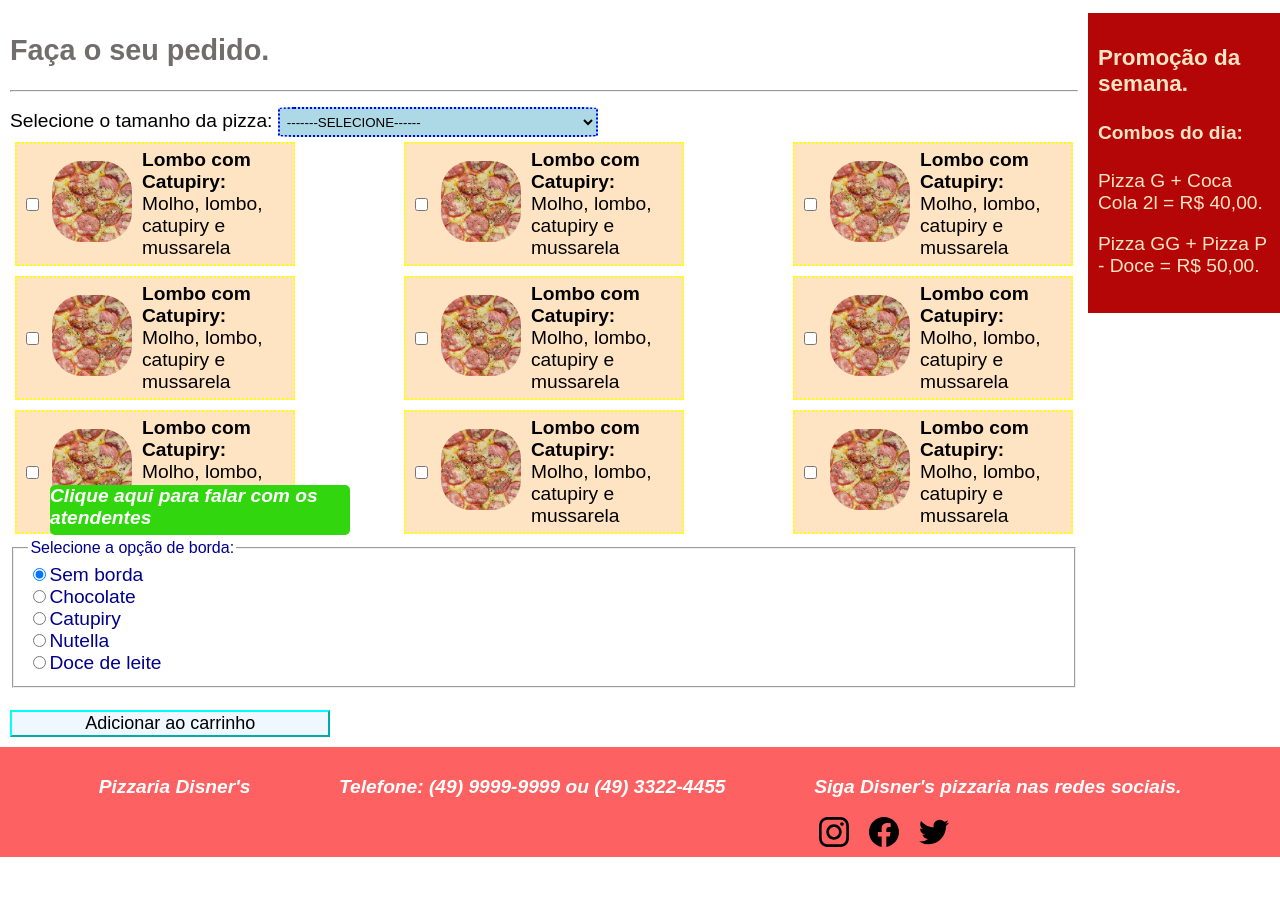
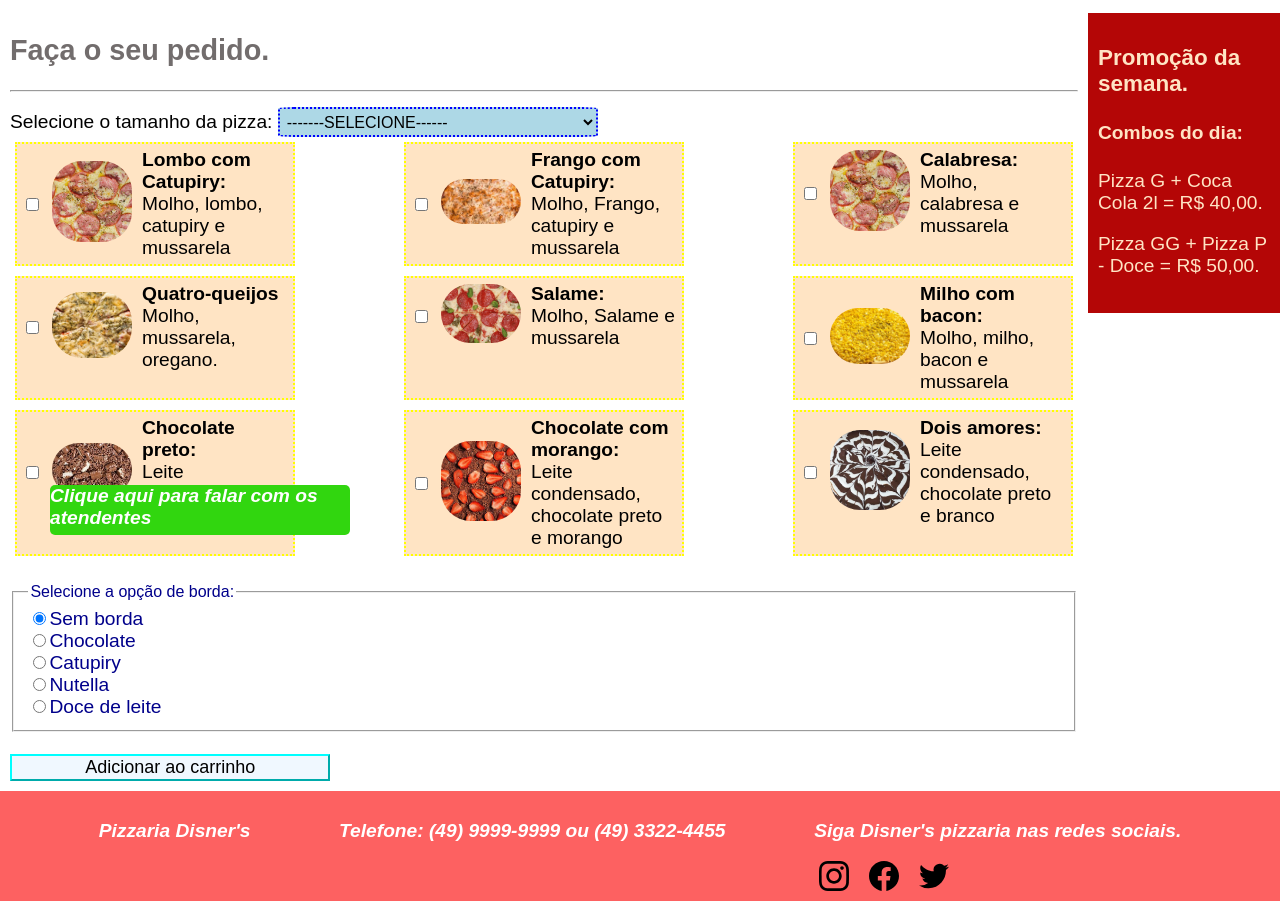
Before and after one commit to Brunadisner/prog2-Exercicios, a PHP site: page /pedido.html in a window 1280 px wide. Shown: the part 260-1161 px from the top of the page. Before the commit the page ends 1117 px from the top, so only its background shows below. Run offline with PHP 8.4, Linux system fonts and the light colour scheme.

Commit message:
arrumando

```diff
--- a/Site Pizzaria/assets/css/estilo.css
+++ b/Site Pizzaria/assets/css/estilo.css
@@ -180,7 +180,7 @@ input[type=text], input[type=email], input[type=password], input[type=tel],
 input[type=date],textarea, select{
     background-color: lightblue;
     padding: 3px;
-    width: 70%;
+    width: 100%;
     height: 30px;
     margin-top: 5px;
     border-bottom: 5%;
@@ -192,6 +192,7 @@ input[type=date],textarea, select{
 }
 select{
     width: 50%;
+    font-size: medium;
 }
 textarea{
     width: 30%;
@@ -290,6 +291,10 @@ footer {
     justify-content:space-between;
     flex-wrap:wrap;
 }
+.mapa{
+    width:"400" ;
+    height:"150" ;
+}
 
 
 @media only screen and (min-width: 750px){
@@ -344,4 +349,8 @@ footer {
         width: 30%;
 
     }
+    .mapa{
+        width:"600" ;
+        height:"450" ;
+    }
 }
--- a/Site Pizzaria/cadastro.html
+++ b/Site Pizzaria/cadastro.html
@@ -16,7 +16,7 @@
             <h1> Disner's Pizzaria</h1>
             <h2>A melhor Pizza de Chapecó</h2>
             <div><img class="logo"src="assets/img/img1.png" alt="Logotipo pizzaria" ></div>
-
+            <span id="showMenu" onclick="showMenu()">&equiv;Menu</span>
         </header>
         <nav>
             <ul>
--- a/Site Pizzaria/cliente.html
+++ b/Site Pizzaria/cliente.html
@@ -16,7 +16,7 @@
             <h1> Disner's Pizzaria</h1>
             <h2>A melhor Pizza de Chapecó</h2>
             <div><img class="logo"src="assets/img/img1.png" alt="Logotipo pizzaria" ></div>
-
+            <span id="showMenu" onclick="showMenu()">&equiv;Menu</span>
         </header>
         <nav>
             <ul>
--- a/Site Pizzaria/contato.html
+++ b/Site Pizzaria/contato.html
@@ -17,7 +17,7 @@
             <h1> Disner's Pizzaria</h1>
             <h2>A melhor Pizza de Chapecó</h2>
             <div><img class="logo"src="assets/img/img1.png" alt="Logotipo pizzaria" ></div>
-
+            <span id="showMenu" onclick="showMenu()">&equiv;Menu</span>
         </header>
         <nav>
             <ul>
@@ -73,7 +73,7 @@
             <h2>Venha até a pizzaria Disner's</h2>
 			<p>Estamos localizados na rua Benjamin Constant, 163-D, Centro, Chapecó-SC.</p>
             <br>
-            <iframe src="https://www.google.com/maps/embed?pb=!1m23!1m12!1m3!1d3551.828994852061!2d-52.616901834951086!3d-27.098687383047896!2m3!1f0!2f0!3f0!3m2!1i1024!2i768!4f13.1!4m8!3e6!4m0!4m5!1s0x94e4b69c189df841%3A0xad33dbaef6c9832f!2sRestaurante%20Panela%20de%20Ferro%20-%20No%20cal%C3%A7ad%C3%A3o%2C%20R.%20Benjamin%20Constant%2C%20163-D%20-%20Centro%2C%20Chapec%C3%B3%20-%20SC%2C%2089801-070!3m2!1d-27.098681!2d-52.614356!5e0!3m2!1spt-BR!2sbr!4v1616967477326!5m2!1spt-BR!2sbr" width="600" height="450" style="border:0;" allowfullscreen="" loading="lazy"></iframe>
+            <iframe id="mapa" src="https://www.google.com/maps/embed?pb=!1m23!1m12!1m3!1d3551.828994852061!2d-52.616901834951086!3d-27.098687383047896!2m3!1f0!2f0!3f0!3m2!1i1024!2i768!4f13.1!4m8!3e6!4m0!4m5!1s0x94e4b69c189df841%3A0xad33dbaef6c9832f!2sRestaurante%20Panela%20de%20Ferro%20-%20No%20cal%C3%A7ad%C3%A3o%2C%20R.%20Benjamin%20Constant%2C%20163-D%20-%20Centro%2C%20Chapec%C3%B3%20-%20SC%2C%2089801-070!3m2!1d-27.098681!2d-52.614356!5e0!3m2!1spt-BR!2sbr!4v1616967477326!5m2!1spt-BR!2sbr" style="border:0;" allowfullscreen="" loading="lazy"></iframe>
 
         </main>
         <aside >
--- a/Site Pizzaria/index.html
+++ b/Site Pizzaria/index.html
@@ -16,8 +16,7 @@
             <h1> Disner's Pizzaria</h1>
             <h2 class="slogan">  A melhor Pizza de Chapecó</h2>
             <div><img class="logo"src="assets/img/img1.png" alt="Logotipo pizzaria" ></div>
-            <span id="showMenu">&equiv;Menu</span>
-
+            <span id="showMenu" onclick="showMenu()">&equiv;Menu</span>
         </header>
         <nav>
             <ul>
--- a/Site Pizzaria/pedido.html
+++ b/Site Pizzaria/pedido.html
@@ -17,7 +17,7 @@
             <h1> Disner's Pizzaria</h1>
             <h2>A melhor Pizza de Chapecó</h2>
             <div><img class="logo"src="assets/img/img1.png" alt="Logotipo pizzaria" ></div>
-
+            <span id="showMenu" onclick="showMenu()">&equiv;Menu</span>
         </header>
         <nav>
             <ul>
@@ -62,11 +62,11 @@
                     <label>
                         <input type="checkbox" name="sabores[]" value="">
                         <div class="img-pizza">
-                            <img src="assets/img/lombo.jpg" alt="lombo">
+                            <img src="assets/img/frango.jpg" alt="lombo">
                         </div>
                         <div class="sabor-desc">
-                            <strong>Lombo com Catupiry:</strong>
-                            Molho, lombo, catupiry e mussarela
+                            <strong>Frango com Catupiry:</strong>
+                            Molho, Frango, catupiry e mussarela
                         </div>
                     </label>
                 </div>
@@ -79,8 +79,8 @@
                             <img src="assets/img/lombo.jpg" alt="lombo">
                         </div>
                         <div class="sabor-desc">
-                            <strong>Lombo com Catupiry:</strong>
-                            Molho, lombo, catupiry e mussarela
+                            <strong>Calabresa:</strong>
+                            Molho, calabresa e mussarela
                         </div>
                     </label>
                 </div>
@@ -90,11 +90,11 @@
                     <label>
                         <input type="checkbox" name="sabores[]" value="">
                         <div class="img-pizza">
-                            <img src="assets/img/lombo.jpg" alt="lombo">
+                            <img src="assets/img/queijo.jpg" alt="lombo">
                         </div>
                         <div class="sabor-desc">
-                            <strong>Lombo com Catupiry:</strong>
-                            Molho, lombo, catupiry e mussarela
+                            <strong>Quatro-queijos</strong>
+                            Molho, mussarela, oregano.
                         </div>
                     </label>
                 </div>
@@ -103,11 +103,11 @@
                     <label>
                         <input type="checkbox" name="sabores[]" value="">
                         <div class="img-pizza">
-                            <img src="assets/img/lombo.jpg" alt="lombo">
+                            <img src="assets/img/salame.png" alt="lombo">
                         </div>
                         <div class="sabor-desc">
-                            <strong>Lombo com Catupiry:</strong>
-                            Molho, lombo, catupiry e mussarela
+                            <strong>Salame:</strong>
+                            Molho, Salame e mussarela
                         </div>
                     </label>
                 </div>
@@ -118,11 +118,11 @@
                     <label>
                         <input type="checkbox" name="sabores[]" value="">
                         <div class="img-pizza">
-                            <img src="assets/img/lombo.jpg" alt="lombo">
+                            <img src="assets/img/milho.jpg" alt="lombo">
                         </div>
                         <div class="sabor-desc">
-                            <strong>Lombo com Catupiry:</strong>
-                            Molho, lombo, catupiry e mussarela
+                            <strong>Milho com bacon:</strong>
+                            Molho, milho, bacon e mussarela
                         </div>
                     </label>
                 </div>
@@ -133,11 +133,11 @@
                     <label>
                         <input type="checkbox" name="sabores[]" value="">
                         <div class="img-pizza">
-                            <img src="assets/img/lombo.jpg" alt="lombo">
+                            <img src="assets/img/chocolate.jpg" alt="Chocolate">
                         </div>
                         <div class="sabor-desc">
-                            <strong>Lombo com Catupiry:</strong>
-                            Molho, lombo, catupiry e mussarela
+                            <strong>Chocolate preto:</strong>
+                            Leite condensado e chocolate preto
                         </div>
                     </label>
                 </div>
@@ -148,11 +148,11 @@
                     <label>
                         <input type="checkbox" name="sabores[]" value="">
                         <div class="img-pizza">
-                            <img src="assets/img/lombo.jpg" alt="lombo">
+                            <img src="assets/img/moarngo.png" alt="Chocolate com morango">
                         </div>
                         <div class="sabor-desc">
-                            <strong>Lombo com Catupiry:</strong>
-                            Molho, lombo, catupiry e mussarela
+                            <strong>Chocolate com morango:</strong>
+                            Leite condensado, chocolate preto e morango
                         </div>
                     </label>
                 </div>
@@ -163,19 +163,16 @@
                     <label>
                         <input type="checkbox" name="sabores[]" value="">
                         <div class="img-pizza">
-                            <img src="assets/img/lombo.jpg" alt="lombo">
+                            <img src="assets/img/2amores.jpg" alt="2 amores">
                         </div>
                         <div class="sabor-desc">
-                            <strong>Lombo com Catupiry:</strong>
-                            Molho, lombo, catupiry e mussarela
+                            <strong>Dois amores:</strong>
+                            Leite condensado, chocolate preto e branco
                         </div>
                     </label>
                 </div>
            </div>
-
-
-
-
+           <br>
                 <fieldset>
                     <legend>Selecione a opção de borda:</legend>
                     <label><input type="radio" name="borda" value=""checked>Sem borda</label><br>
--- a/Site Pizzaria/precos.html
+++ b/Site Pizzaria/precos.html
@@ -17,7 +17,7 @@
             <h1> Disner's Pizzaria</h1>
             <h2>A melhor Pizza de Chapecó</h2>
             <div><img class="logo"src="assets/img/img1.png" alt="Logotipo pizzaria" ></div>
-
+            <span id="showMenu" onclick="showMenu()">&equiv;Menu</span>
         </header>
         <nav>
             <ul>
--- a/Site Pizzaria/quemsomos.html
+++ b/Site Pizzaria/quemsomos.html
@@ -17,6 +17,7 @@
             <h1> Disner's Pizzaria</h1>
             <h2>A melhor Pizza de Chapecó</h2>
             <div><img class="logo"src="assets/img/img1.png" alt="Logotipo pizzaria" ></div>
+            <span id="showMenu" onclick="showMenu()">&equiv;Menu</span>
 
         </header>
         <nav>
```
Also changed, not shown: Site Pizzaria/assets/img/2amores.jpg (added), Site Pizzaria/assets/img/chocolate.jpg (added), Site Pizzaria/assets/img/frango.jpg (added), Site Pizzaria/assets/img/milho.jpg (added), Site Pizzaria/assets/img/moarngo.png (added), Site Pizzaria/assets/img/queijo.jpg (added), Site Pizzaria/assets/img/salame.png (added).
